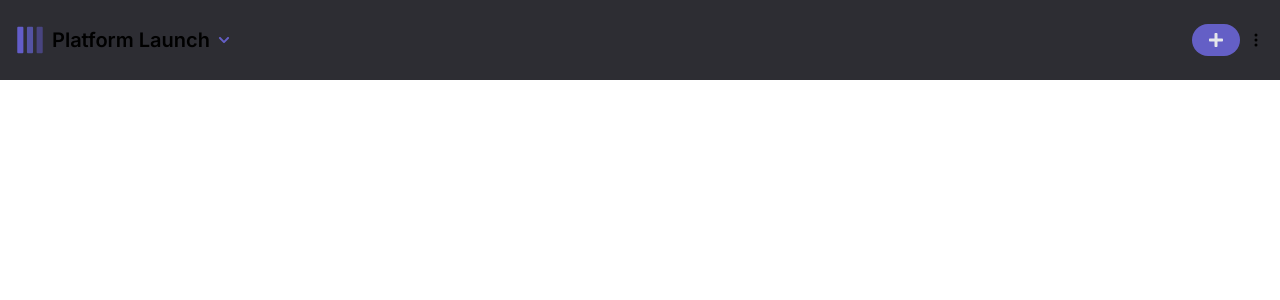
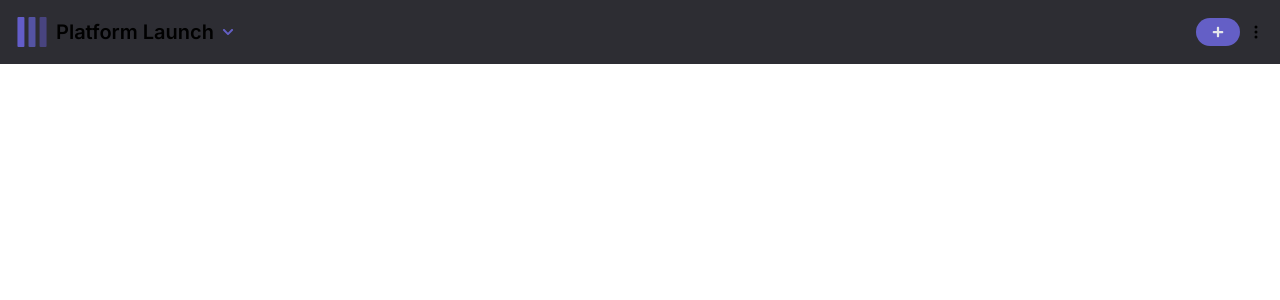
Before and after one commit to TarsiSurdi/kanban-pwa, a React (Vite) app: page / in a window 1280 px wide. Shown: the top 300 px of the page. Built offline with nearby package versions, Linux system fonts and the light colour scheme.

Commit message:
fix: NavBar styling for > 280px devices

```diff
--- a/src/components/Icon.tsx
+++ b/src/components/Icon.tsx
@@ -1,12 +1,14 @@
 interface IconProps {
   size?: number;
+  className: string;
 }
 
-export function Icon({ size }: IconProps) {
+export function Icon({ size, className }: IconProps) {
   return (
     <img
       src="/icons/iconTransparent.svg"
       alt="Kanban Logo"
+      className={className}
       width={size}
       height={size}
     />
--- a/src/components/Navbar.tsx
+++ b/src/components/Navbar.tsx
@@ -5,16 +5,16 @@ import { Icon } from ".";
 export function Navbar() {
   return (
     <nav className="bg-neutral-400">
-      <div className="h-20 px-4 flex justify-between">
+      <div className="h-12 xs:h-16 px-2 xs:px-4 flex justify-between">
         <div className="flex items-center">
-          <Icon size={28} />
-          <h2 className="dark:text-white text-xl font-semibold px-2">
+          <Icon className="w-6 xs:w-8" />
+          <h2 className="dark:text-white text-md xs:text-xl font-semibold px-2 whitespace-nowrap">
             Platform Launch
           </h2>
-          <FaChevronDown size={12} className="fill-primary" style={{}} />
+          <FaChevronDown className="fill-primary xs:text-md text-xs" />
         </div>
         <div className="flex items-center">
-          <button className="bg-primary px-4 py-2 rounded-2xl mr-2">
+          <button className="bg-primary sm:px-4 sm:py-2 px-1 py-1 rounded-2xl mr-2 xs:text-md text-xs flex justify-center items-center">
             <FaPlus className="fill-gray-200" />
           </button>
           <BsThreeDotsVertical className="dark:fill-neutral-100" />
--- a/tailwind.config.js
+++ b/tailwind.config.js
@@ -19,6 +19,9 @@ export default {
         },
         primary: "#645FC6",
       },
+      screens: {
+        xs: "300px",
+      },
     },
   },
   plugins: [],
```
